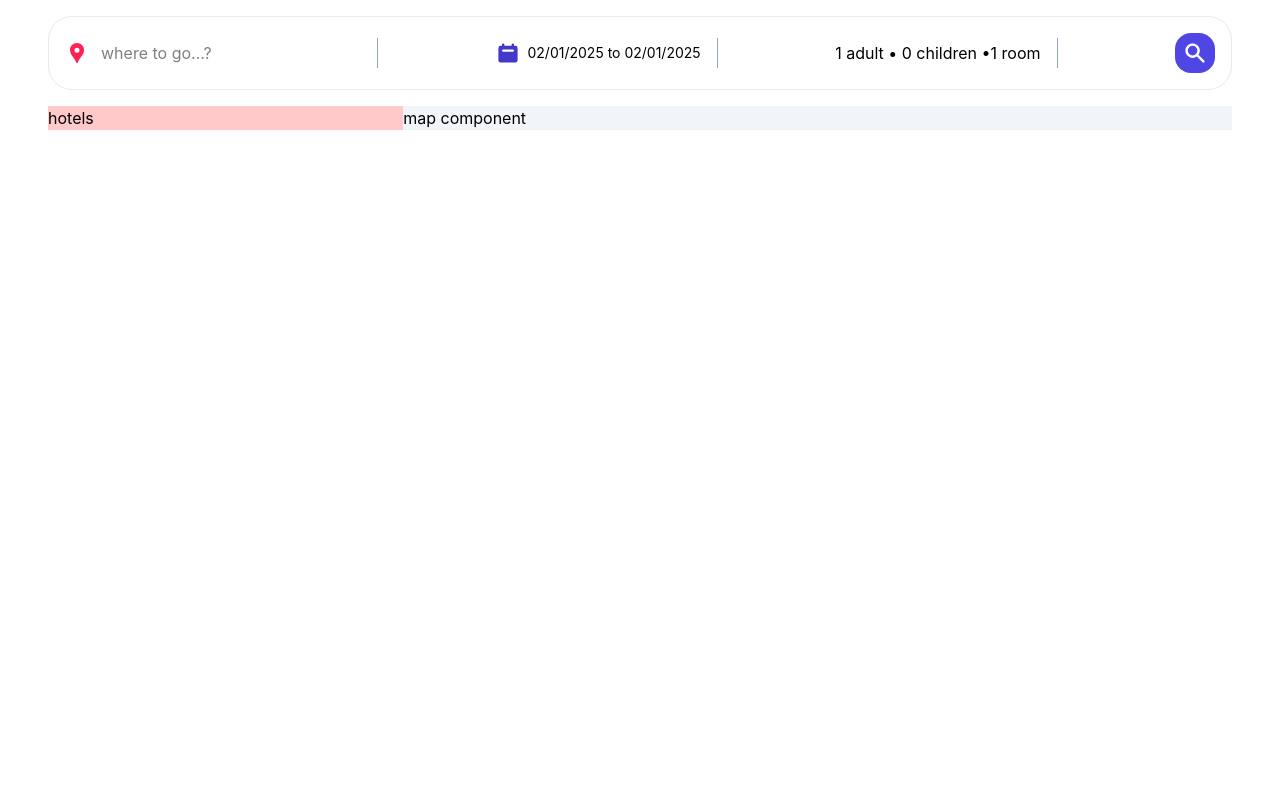
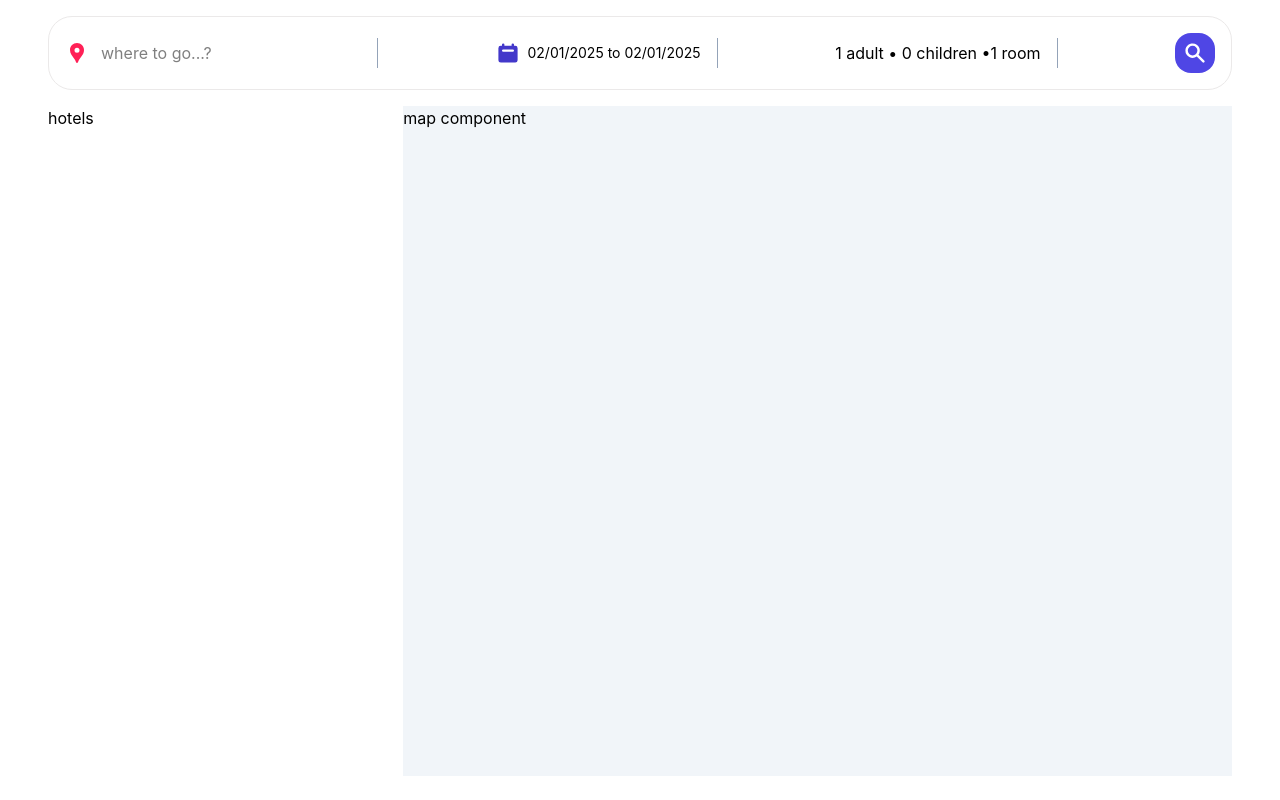
Before and after one commit to code-Alireza-code/hotel-booking-app-React-, a React (Vite) app: page /hotels in a window 1280 px wide. Built offline with nearby package versions, Linux system fonts and the light colour scheme.

Commit message:
fix Applayout height style

```diff
--- a/src/components/AppLayout.tsx
+++ b/src/components/AppLayout.tsx
@@ -2,8 +2,8 @@ import { Outlet } from "react-router-dom";
 
 function AppLayout() {
   return (
-    <div className="mt-4 flex justify-between items-stretch h-[calc(100vh - 130px)]">
-      <div className="w-[30%] overflow-y-scroll pr-4 bg-red-200">
+    <div className="mt-4 flex justify-between items-stretch h-[calc(100vh-130px)]">
+      <div className="w-[30%] overflow-y-scroll pr-4 ">
         <Outlet />
       </div>
       <div className="grow bg-secondary-100 relative">map component</div>
```
